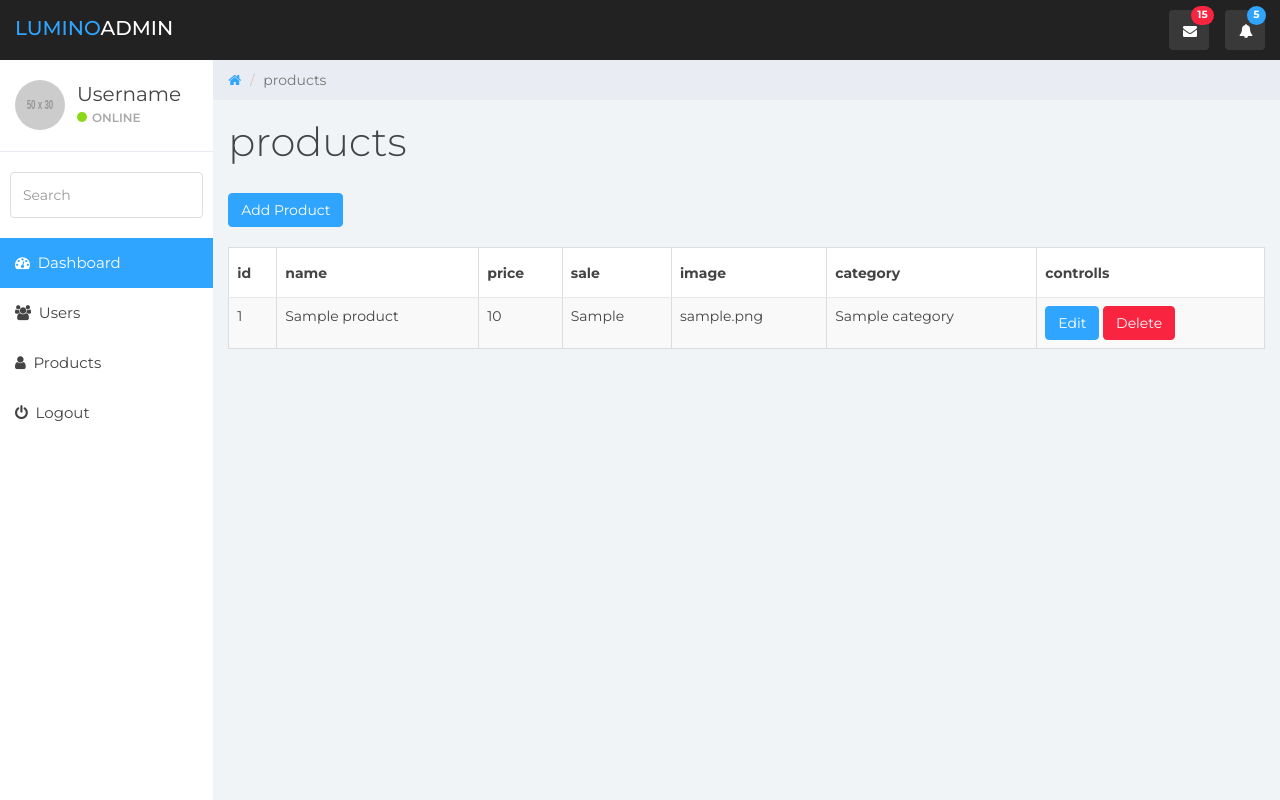
After one commit to kareemRafat/color_project, a PHP site: page /products.php in a window 1280 px wide. The commit adds this page. Run offline with PHP 8.4, Linux system fonts and the light colour scheme; tables that the repository leaves empty or names only in its code hold one stand-in row (values such as "Sample post"); grey boxes labelled with a size stand in for pictures from a placeholder-image service; some libraries are stand-ins or nearby versions.

Commit message:
third lec

```diff
--- /dev/null
+++ b/admin/design/products/view.php
@@ -0,0 +1,47 @@
+
+<a class="btn btn-primary" href="?action=add">Add Product</a>
+  <br><br>
+  <table class="table table-hover table-bordered table-striped">
+    <thead>
+      <tr>
+        <th>id</th>
+        <th>name</th>
+        <th>price</th>
+        <th>sale</th>
+        <th>image</th>
+        <th>category</th>
+        <th>controlls</th>
+      </tr>
+    </thead>
+    <tbody>
+  <?php
+
+    include "functions/connect.php";
+    $select = "SELECT * FROM products";
+    $query = $conn -> query ($select) ;
+    foreach($query as $product){
+  ?>
+     <tr>
+        <td><?= $product['id'] ?></td>
+        <td><?= $product['name'] ?></td>
+        <td><?= $product['price'] ?></td>
+        <td><?= $product['sale'] ?></td>
+        <td><?= $product['img'] ?></td>
+        <td><?php
+
+        $cat_id = $product['cat_id'] ;
+        $selectCat = "SELECT name FROM categories WHERE id = $cat_id";
+        $queryCat = $conn -> query($selectCat);
+        $category = $queryCat -> fetch_assoc();
+        echo $category['name'];
+
+
+        ?></td>
+        <td>
+          <a class="btn btn-primary" href="">Edit</a>
+          <a class="btn btn-danger" href="">Delete</a>
+        </td>
+      </tr>
+  <?php } ?>
+    </tbody>
+  </table>
--- a/admin/includes/sidebar.php
+++ b/admin/includes/sidebar.php
@@ -20,6 +20,8 @@
 
       <li ><a href="users.php"><em class="fa fa-users">&nbsp;</em> Users</a></li>
 
+			<li ><a href="products.php"><em class="fa fa-user">&nbsp;</em> Products</a></li>
+
 			<li><a href="login.php"><em class="fa fa-power-off">&nbsp;</em> Logout</a></li>
 		</ul>
 	</div><!--/.sidebar-->
--- /dev/null
+++ b/admin/products.php
@@ -0,0 +1,57 @@
+<?php
+
+	include "includes/header.php";
+	include "includes/sidebar.php";
+
+
+?>
+
+	<div class="col-sm-9 col-sm-offset-3 col-lg-10 col-lg-offset-2 main">
+		<div class="row">
+			<ol class="breadcrumb">
+				<li><a href="#">
+					<em class="fa fa-home"></em>
+				</a></li>
+				<li class="active">products</li>
+			</ol>
+		</div><!--/.row-->
+
+		<div class="row">
+			<div class="col-lg-12">
+				<h1 class="page-header">products</h1>
+			</div>
+		</div><!--/.row-->
+
+    <div class="row">
+      <div class="col-lg-12">
+
+      <?php
+
+
+        if (!isset($_GET['action'])) {
+
+          include "design/products/view.php";
+
+        } elseif($_GET['action'] == 'add') {
+
+          include "design/products/add.php";
+
+        } else {
+
+          echo "Requested page not found";
+
+        }
+
+
+      ?>
+
+      </div>
+    </div>
+
+	</div>	<!--/.main-->
+
+<?php
+
+	include "includes/footer.php";
+
+?>
```
Also changed, not shown: admin/design/products/add.php (added, +41 -0 lines), admin/functions/products/insert.php (added, +27 -0 lines), admin/functions/products/delete.php (added), admin/functions/products/update.php (added).
